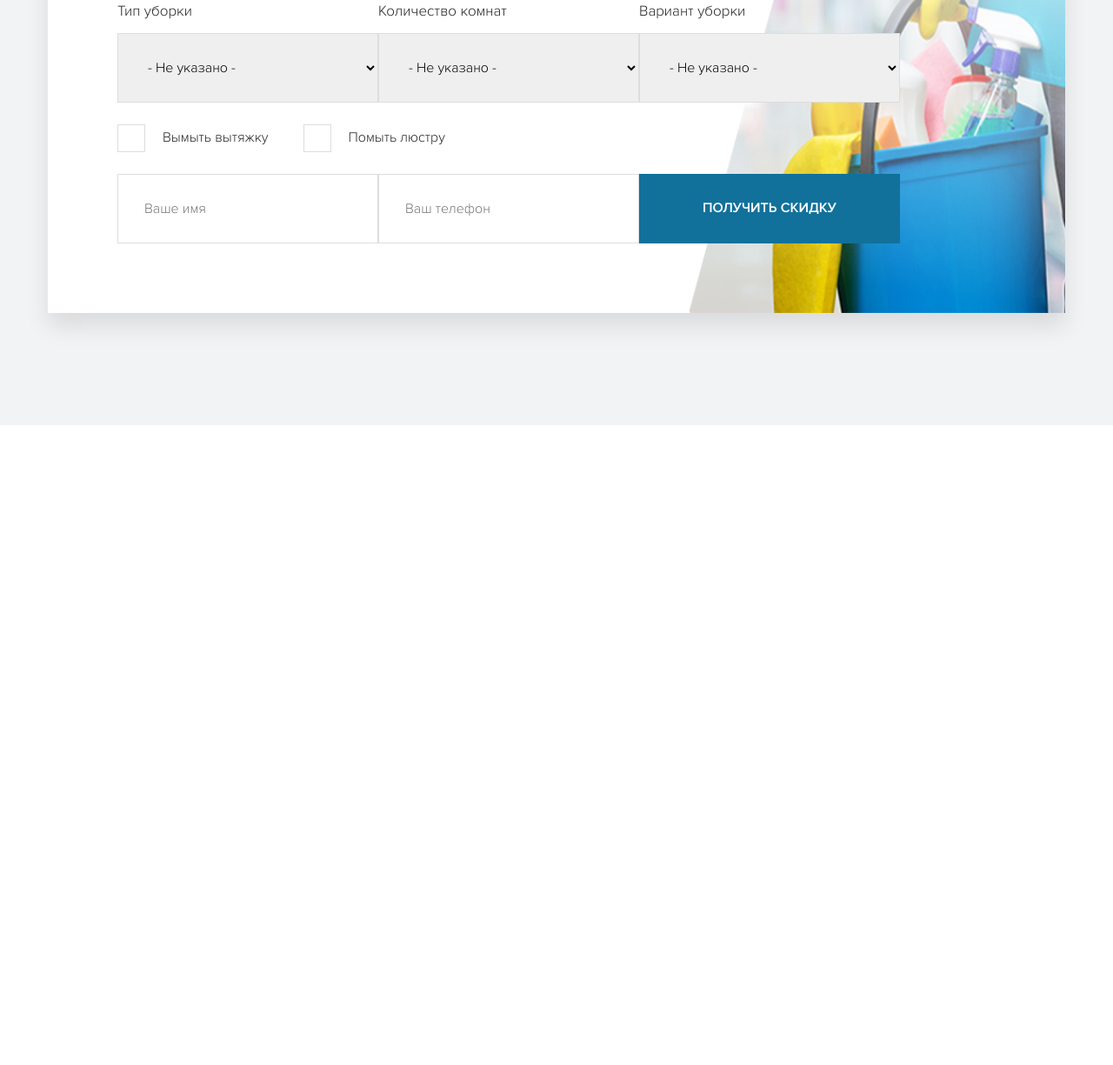
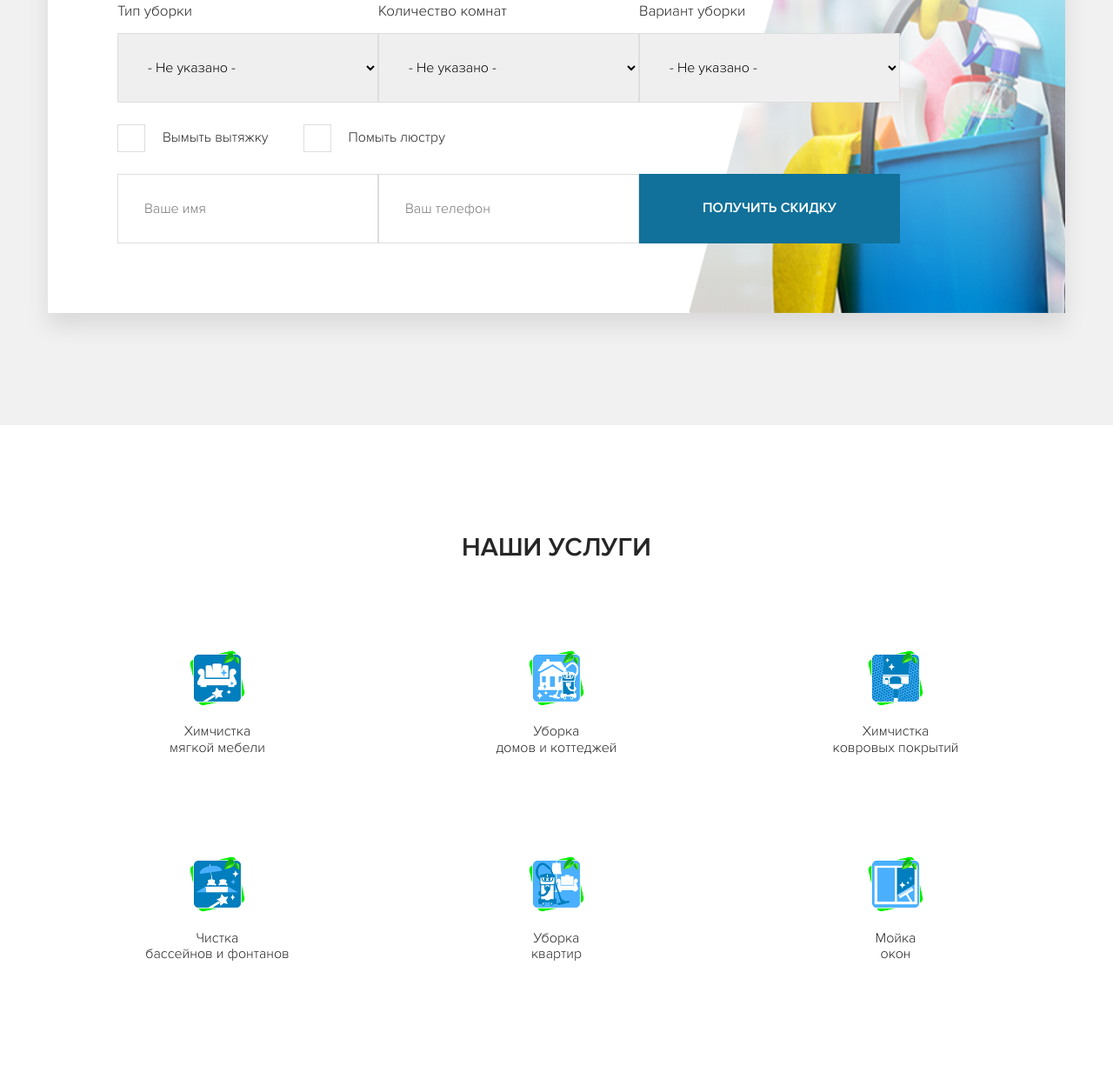
Before and after one commit to nikoly76/sever, a plain HTML site: page index.html in a window 1280 px wide. Shown: the part 713-1938 px from the top of the page at 87% size. Before the commit the page ends 1202 px from the top, so only its background shows below. Drawn offline with Linux system fonts and the light colour scheme; a script that the page names is missing.

Commit message:
верстка блока наши услуги

```diff
--- a/index.html
+++ b/index.html
@@ -131,6 +131,54 @@
                 </div>
             </div>
         </section>
+        <section class="features section">
+            <div class="container">
+                <h2 class="section-title section__title">
+                    Наши услуги
+                </h2>
+                <div class="features-block">
+                    <div class="features-block__item">
+                        <img src="img/features/feature-1.png" alt="Химчистка мягкой мебели" class="feature-block__image">
+                        <p class="feature-block__text">Химчистка <br>мягкой мебели</p>
+                        <!-- /.feature-block__text -->
+                    </div>
+                    <!-- /.features-block__item -->
+                    <div class="features-block__item">
+                        <img src="img/features/feature-2.png" alt="Уборка домов и коттеджей" class="feature-block__image">
+                        <p class="feature-block__text">Уборка <br>домов и коттеджей</p>
+                        <!-- /.feature-block__text -->
+                    </div>
+                    <!-- /.features-block__item -->
+                    <div class="features-block__item">
+                        <img src="img/features/feature-3.png" alt="Химчистка ковровых покрытий" class="feature-block__image">
+                        <p class="feature-block__text">Химчистка <br>ковровых покрытий</p>
+                        <!-- /.feature-block__text -->
+                    </div>
+                    <!-- /.features-block__item -->
+                    <div class="features-block__item">
+                        <img src="img/features/feature-4.png" alt="Чистка бассейнов и фонтанов" class="feature-block__image">
+                        <p class="feature-block__text">Чистка <br>бассейнов и фонтанов</p>
+                        <!-- /.feature-block__text -->
+                    </div>
+                    <!-- /.features-block__item -->
+                    <div class="features-block__item">
+                        <img src="img/features/feature-5.png" alt="Уборка квартир" class="feature-block__image">
+                        <p class="feature-block__text">Уборка <br>квартир</p>
+                        <!-- /.feature-block__text -->
+                    </div>
+                    <!-- /.features-block__item -->
+                    <div class="features-block__item">
+                        <img src="img/features/feature-6.png" alt="Мойка окон" class="feature-block__image">
+                        <p class="feature-block__text">Мойка <br>окон</p>
+                        <!-- /.feature-block__text -->
+                    </div>
+                    <!-- /.features-block__item -->
+                </div>
+                <!-- /.features-block -->
+            </div>
+            <!-- /.container -->
+        </section>
+        <!-- /.features section -->
     </main>
     <!-- /.header -->
     <!--Подключение обратной связи-->
--- a/sass/_colors.sass
+++ b/sass/_colors.sass
@@ -1,4 +1,4 @@
 $text-color: #262626
 $text-color-light: #7b7b79
 $primary: #11719A
-$bg-secondary: #F2F3F5
+$bg-secondary: #f1f1f1
--- a/sass/_interface.sass
+++ b/sass/_interface.sass
@@ -1,6 +1,15 @@
 body
     +light
     color: $text-color
+.section
+    padding: 100px 0
+    &-title
+        font-size: 30px
+        +bold
+        text-align: center
+        text-transform: uppercase
+    &__title
+        margin-bottom: 100px
 .button-o
     border: 2px solid $primary
     padding: 17px 22px
@@ -43,3 +52,7 @@ body
 @media ( max-width: 576px )
     .button-o
         font-size: 10px
+    .section
+        padding: 60px 0
+        &-title
+            font-size: 24px
--- /dev/null
+++ b/sass/blocks/_features.sass
@@ -0,0 +1,20 @@
+.features
+    &-block
+        display: flex
+        justify-content: space-between
+        flex-wrap: wrap
+        &__item
+            flex-basis: 33.33%
+            text-align: center
+            margin-bottom: 100px
+@media (max-width: 991px)
+    .features
+        &-block
+            &__item
+                flex-basis: 50%
+@media (max-width: 768px)
+    .features
+        &-block
+            &__item
+                flex-basis: 100%
+                margin-bottom: 50px
--- a/sass/style.sass
+++ b/sass/style.sass
@@ -5,3 +5,4 @@
 @import 'blocks/navbar'
 @import 'blocks/hero'
 @import 'blocks/offer'
+@import 'blocks/features'
```
Also changed, not shown: css/style.css, img/features/feature-1.png (added), img/features/feature-2.png (added), img/features/feature-3.png (added), img/features/feature-4.png (added), img/features/feature-5.png (added), img/features/feature-6.png (added), 1 other file.
